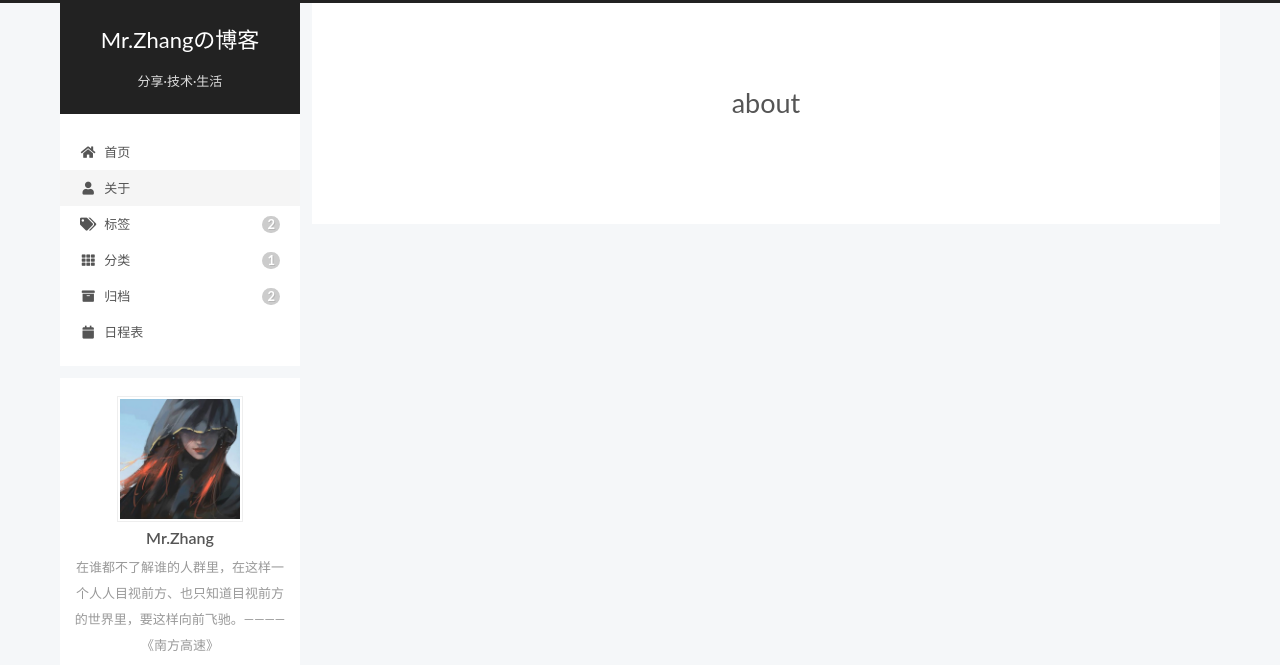
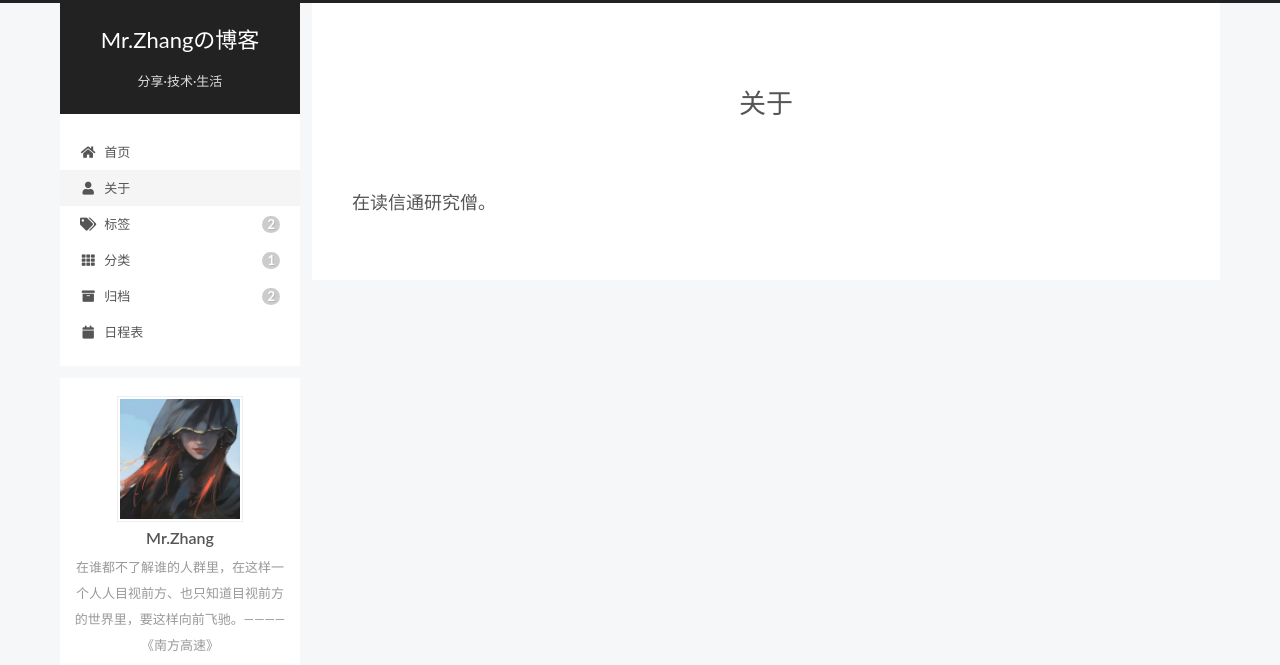
Before and after one commit to ChandlerTechDesign/ChandlerTechDesign.github.io, a plain HTML site: page about/index.html in a window 1280 px wide. Shown: the top 665 px of the page. Drawn offline with Linux system fonts and the light colour scheme; some packages are replaced by stand-ins of ours; a script that the page names is missing.

Commit message:
Site updated: 2020-06-23 23:05:34

```diff
--- a/about/index.html
+++ b/about/index.html
@@ -20,15 +20,15 @@
     var CONFIG = {"hostname":"chandlertechdesign.github.io","root":"/","scheme":"Pisces","version":"7.8.0","exturl":false,"sidebar":{"position":"left","display":"post","padding":18,"offset":12,"onmobile":false},"copycode":{"enable":false,"show_result":false,"style":null},"back2top":{"enable":true,"sidebar":true,"scrollpercent":true},"bookmark":{"enable":false,"color":"#222","save":"auto"},"fancybox":false,"mediumzoom":false,"lazyload":false,"pangu":false,"comments":{"style":"tabs","active":null,"storage":true,"lazyload":false,"nav":null},"algolia":{"hits":{"per_page":10},"labels":{"input_placeholder":"Search for Posts","hits_empty":"We didn't find any results for the search: ${query}","hits_stats":"${hits} results found in ${time} ms"}},"localsearch":{"enable":false,"trigger":"auto","top_n_per_article":1,"unescape":false,"preload":false},"motion":{"enable":true,"async":false,"transition":{"post_block":"fadeIn","post_header":"slideDownIn","post_body":"slideDownIn","coll_header":"slideLeftIn","sidebar":"slideUpIn"}}};
   </script>
 
-  <meta name="description" content="在谁都不了解谁的人群里，在这样一个人人目视前方、也只知道目视前方的世界里，要这样向前飞驰。————《南方高速》">
+  <meta name="description" content="在读信通研究僧。">
 <meta property="og:type" content="website">
-<meta property="og:title" content="about">
+<meta property="og:title" content="关于">
 <meta property="og:url" content="https://chandlertechdesign.github.io/about/index.html">
 <meta property="og:site_name" content="Mr.Zhangの博客">
-<meta property="og:description" content="在谁都不了解谁的人群里，在这样一个人人目视前方、也只知道目视前方的世界里，要这样向前飞驰。————《南方高速》">
+<meta property="og:description" content="在读信通研究僧。">
 <meta property="og:locale" content="zh_CN">
 <meta property="article:published_time" content="2020-06-23T15:00:55.000Z">
-<meta property="article:modified_time" content="2020-06-23T15:00:55.795Z">
+<meta property="article:modified_time" content="2020-06-23T15:04:36.437Z">
 <meta property="article:author" content="Mr.Zhang">
 <meta name="twitter:card" content="summary">
 
@@ -45,7 +45,7 @@
   };
 </script>
 
-  <title>about | Mr.Zhangの博客
+  <title>关于 | Mr.Zhangの博客
 </title>
 
 
@@ -172,7 +172,7 @@
     <div class="post-block" lang="zh-CN">
       <header class="post-header">
 
-<h1 class="post-title" itemprop="name headline">about
+<h1 class="post-title" itemprop="name headline">关于
 </h1>
 
 <div class="post-meta">
@@ -186,6 +186,7 @@
 
 
       <div class="post-body">
+          <p>在读信通研究僧。</p>
 
       </div>
 
--- a/css/main.css
+++ b/css/main.css
@@ -1170,7 +1170,7 @@ pre .javascript .function {
 }
 .links-of-author a::before,
 .links-of-author span.exturl::before {
-  background: #ffff82;
+  background: #bae9ff;
   border-radius: 50%;
   content: ' ';
   display: inline-block;
```
